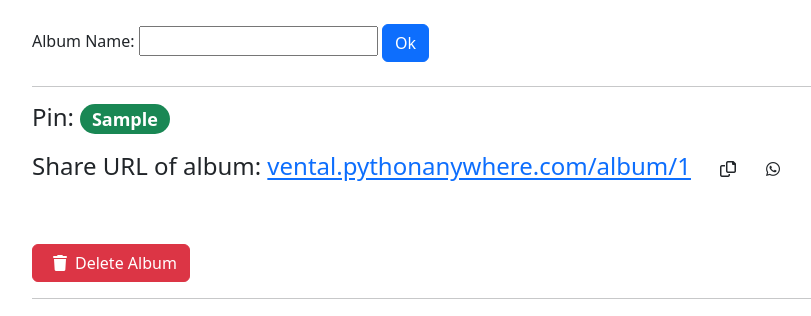
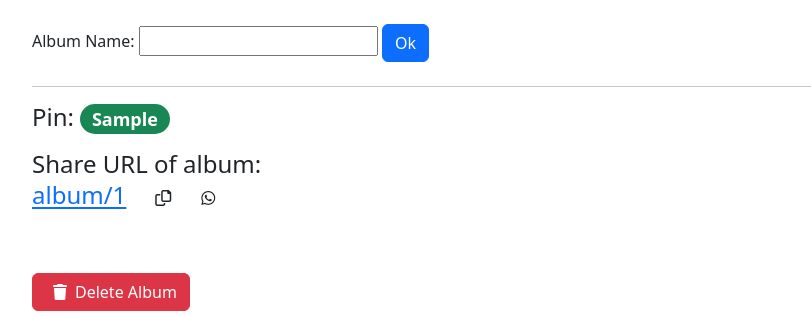
Before and after one commit to coderGtm/ventAl, a Django app: template templates/core/stage.html in a window 1280 px wide. Shown: the part 72-388 px from the top of the page, without its empty margins (50-861 px from the left). Run offline with Django 4.2, Linux system fonts and the light colour scheme; tables that the repository leaves empty hold one stand-in row (values such as "Sample post"); the template is opened without the code that fills it: values that come from a table or form of the project are taken from there, most other values are stand-ins (such as "Sample title", 1, 10 or a date in 2020); grey boxes marked "Sample" are stand-in pictures; parts of the project's set-up code (start-up, migrations or seed data) failed here and were passed over.

Commit message:
album link display change

```diff
--- a/templates/core/stage.html
+++ b/templates/core/stage.html
@@ -36,7 +36,7 @@
 
     <h4 class="my-3">Pin: <span class="badge rounded-pill bg-success">{{ album_pin }}</span></h4>
 
-    <h4>Share URL of album: <a id="albumShareURL" href="/album/{{ album_ref_id }}">vental.pythonanywhere.com/album/{{ album_ref_id }}</a><button data-bs-toggle="tooltip" title="Copy to clipboard" class="btn ms-3" onclick="copyToClipboard()"><i class="fa-regular fa-copy"></i></button><button data-bs-toggle="tooltip" title="Share on Whatsapp" class="btn ms-1" onclick="shareOnWA()"><i class="fa-brands fa-whatsapp"></i></button></h4>
+    <h4>Share URL of album: <a id="albumShareURL" href="/album/{{ album_ref_id }}"><br>album/{{ album_ref_id }}</a><button data-bs-toggle="tooltip" title="Copy to clipboard" class="btn ms-3" onclick="copyToClipboard()"><i class="fa-regular fa-copy"></i></button><button data-bs-toggle="tooltip" title="Share on Whatsapp" class="btn ms-1" onclick="shareOnWA()"><i class="fa-brands fa-whatsapp"></i></button></h4>
 
 
     <button class="btn btn-danger mt-5" onclick="deleteAlbum()"><i class="fa-solid fa-trash px-2"></i>Delete Album</button>
```
